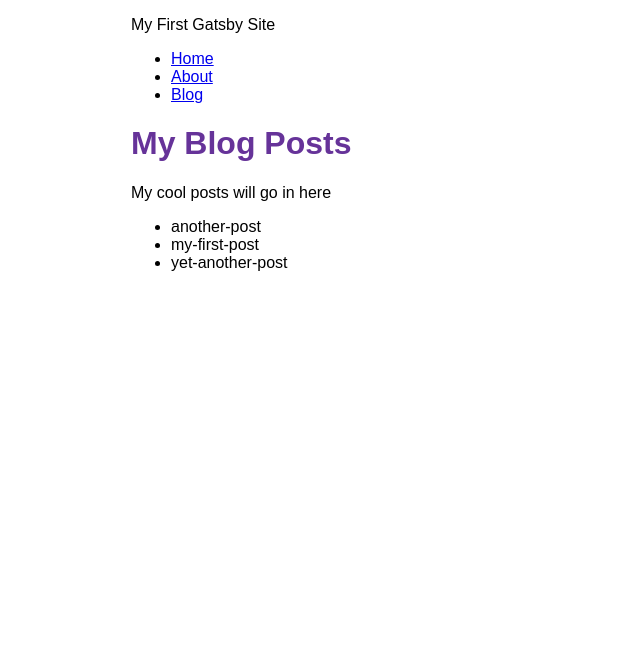
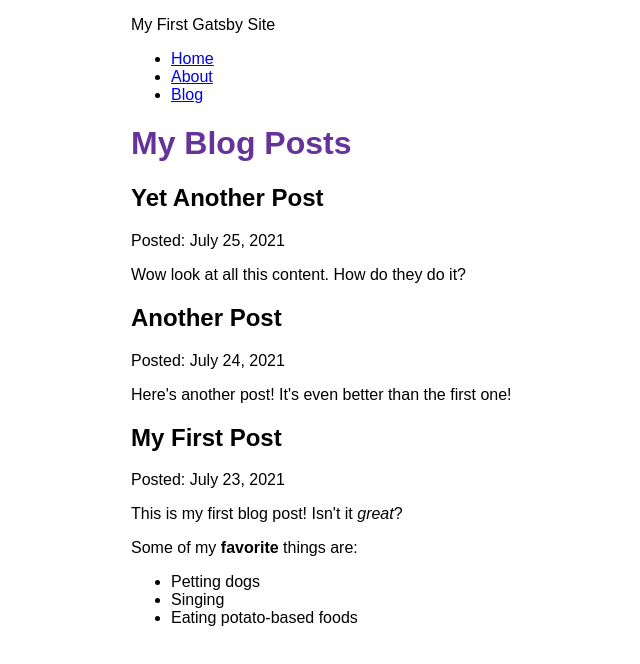
Before and after one commit to akoufa/my-first-gatsby-site, a Gatsby site: page /blog in a window 1280 px wide. Shown: the whole page, without its empty margins (259-899 px from the left). Built offline with nearby package versions, Linux system fonts and the light colour scheme; Gatsby itself is replaced by a stand-in of ours.

Commit message:
Finished Gatsby Tutorial Part 5

```diff
--- a/blog/another-post.mdx
+++ b/blog/another-post.mdx
@@ -0,0 +1,6 @@
+---
+title: "Another Post"
+date: "2021-07-24"
+---
+
+Here's another post! It's even better than the first one!
--- a/blog/my-first-post.mdx
+++ b/blog/my-first-post.mdx
@@ -0,0 +1,12 @@
+---
+title: "My First Post"
+date: "2021-07-23"
+---
+
+This is my first blog post! Isn't it *great*?
+
+Some of my **favorite** things are:
+
+* Petting dogs
+* Singing
+* Eating potato-based foods
--- a/blog/yet-another-post.mdx
+++ b/blog/yet-another-post.mdx
@@ -0,0 +1,6 @@
+---
+title: "Yet Another Post"
+date: "2021-07-25"
+---
+
+Wow look at all this content. How do they do it?
--- a/gatsby-config.js
+++ b/gatsby-config.js
@@ -13,5 +13,6 @@
         path: `${__dirname}/blog`,
       }
     },
+    "gatsby-plugin-mdx",
   ],
 };
--- a/package.json
+++ b/package.json
@@ -15,9 +15,12 @@
     "clean": "gatsby clean"
   },
   "dependencies": {
+    "@mdx-js/mdx": "^1.6.22",
+    "@mdx-js/react": "^1.6.22",
     "gatsby": "^3.10.2",
     "gatsby-plugin-gatsby-cloud": "^2.10.1",
     "gatsby-plugin-image": "^1.10.1",
+    "gatsby-plugin-mdx": "^2.10.1",
     "gatsby-plugin-sharp": "^3.10.2",
     "gatsby-source-filesystem": "^3.10.0",
     "react": "^17.0.1",
--- a/src/pages/blog.js
+++ b/src/pages/blog.js
@@ -1,29 +1,37 @@
 import * as React from 'react'
 import Layout from '../components/layout'
 import { graphql } from 'gatsby';
+import { MDXRenderer } from 'gatsby-plugin-mdx'
 
 const BlogPage = ({ data }) => {
     return (
         <Layout pageTitle="My Blog Posts">
-            <p>My cool posts will go in here</p>
-            <ul>
-                {
-                    data.allFile.nodes.map(node => (
-                        <li key={node.name}>
-                            {node.name}
-                        </li>
-                    ))
-                }
-            </ul>
+            {
+                data.allMdx.nodes.map((node) => (
+                    <article key={node.id}>
+                        <h2>{node.frontmatter.title}</h2>
+                        <p>Posted: {node.frontmatter.date}</p>
+                        <MDXRenderer>
+                            {node.body}
+                        </MDXRenderer>
+                    </article>
+                ))
+            }
         </Layout>
     )
 }
 
+
 export const query = graphql`
   query {
-    allFile {
+    allMdx(sort: {fields: frontmatter___date, order: DESC}) {
       nodes {
-        name
+        frontmatter {
+          date(formatString: "MMMM D, YYYY")
+          title
+        }
+        id
+        body
       }
     }
   }
```
Also changed, not shown: 1 other file.
